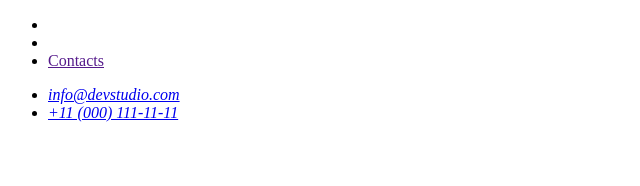
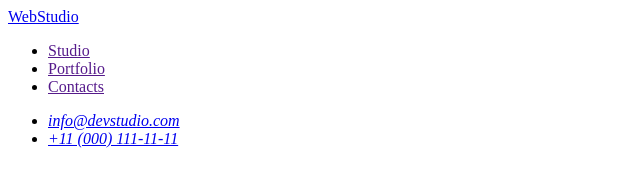
Before and after one commit to HavrynaKateryna/goit-markup-hw-01, a plain HTML site: page index.html in a window 1280 px wide. Shown: the whole page, without its empty margins (0-640 px from the left). Drawn offline with Linux system fonts and the light colour scheme.

Commit message:
add markup header

```diff
--- a/index.html
+++ b/index.html
@@ -8,10 +8,10 @@
 <body>
   <header>
     <nav>
-        <a href="WebStudio"></a>
+        <a href="./index.html">WebStudio</a>
         <ul>
-            <li><a href="Studio"></a></li>
-            <li><a href="Portfolio"></a></li>
+            <li><a href="">Studio</a></li>
+            <li><a href="">Portfolio</a></li>
             <li><a href="">Contacts</a></li>
         </ul>
     </nav>
```
